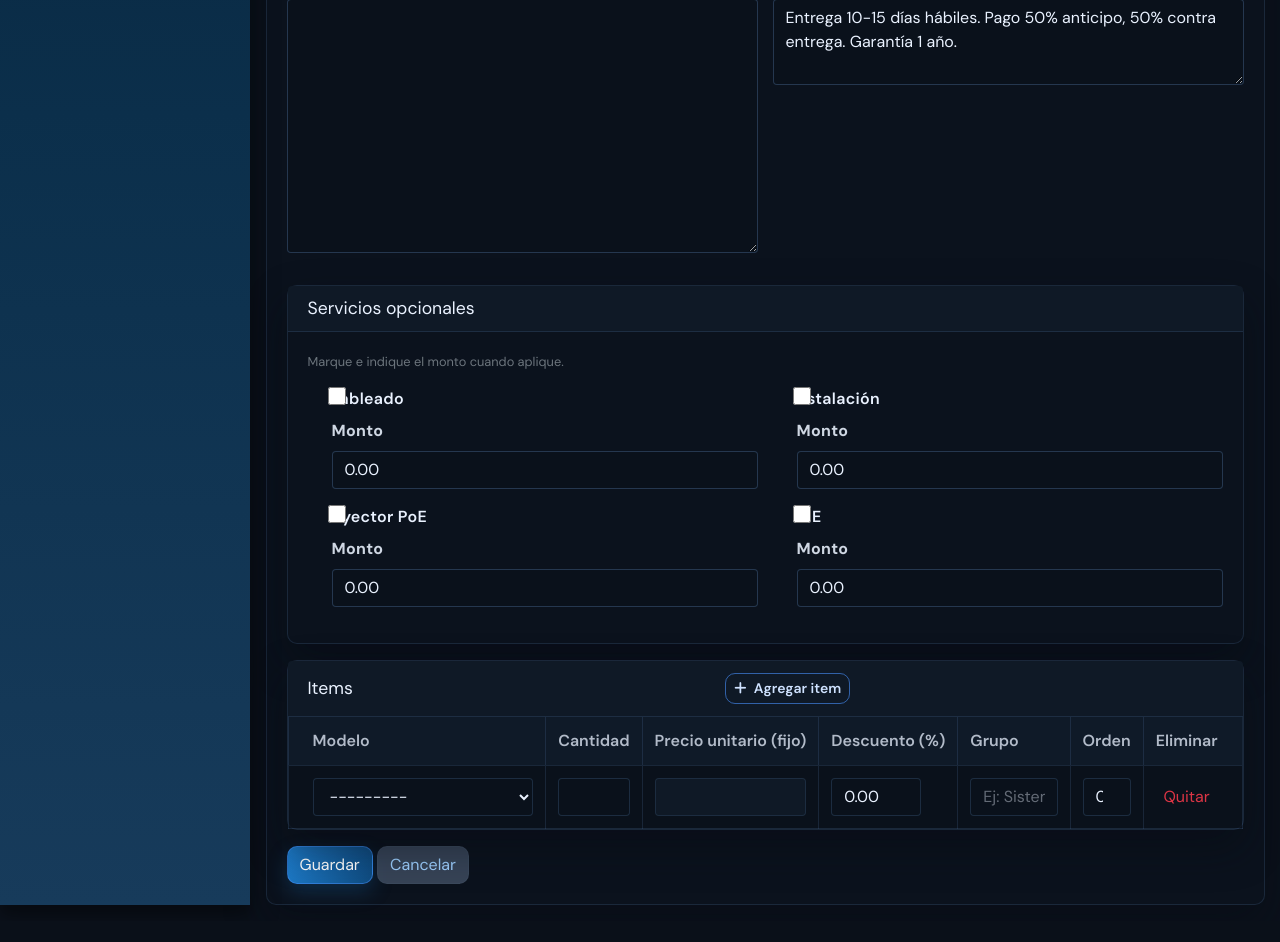
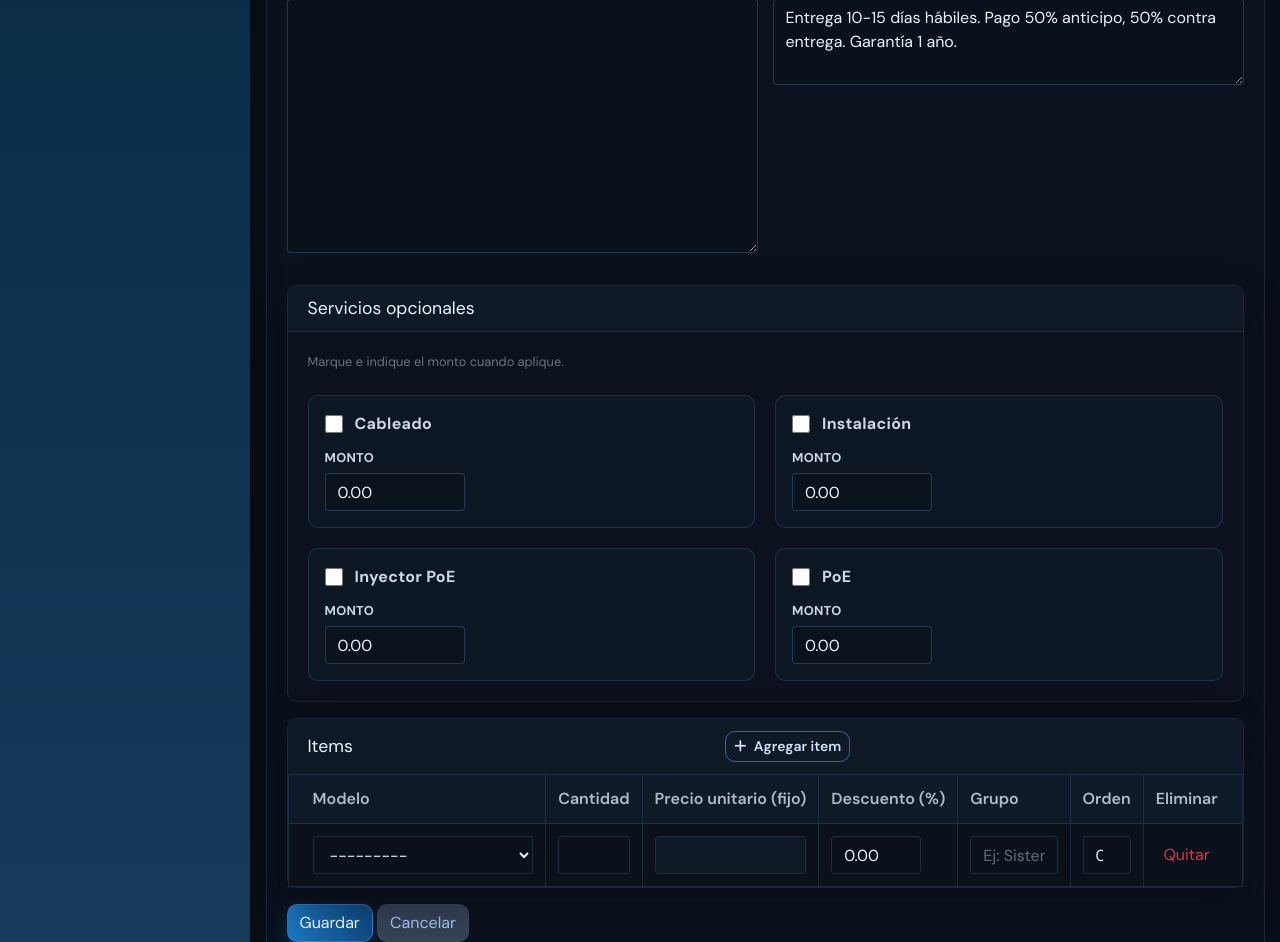
Before and after one commit to Adrian3strada/cotizaciones-backend, a Django app: page /cotizaciones/nueva/ in a window 1280 px wide. Shown: the part 680-1622 px from the top of the page. Before the commit the page ends 1585 px from the top, so only its background shows below. Run offline with Django 5.2, Linux system fonts and the light colour scheme; the visitor is signed in with stand-in values (Sample User, id 1); data that the repository does not hold is empty; parts of the project's set-up code (start-up, migrations or seed data) failed here and were passed over; some libraries are stand-ins or nearby versions.

Commit message:
Roles Aplicados

```diff
--- a/quotes/views.py
+++ b/quotes/views.py
@@ -5,7 +5,6 @@ from django.contrib.auth.mixins import LoginRequiredMixin, PermissionRequiredMix
 from django.db import models, transaction
 from django.db.models import Count, DecimalField, Q, Sum, Value
 from django.db.models.functions import Coalesce, ExtractMonth, ExtractYear
-import csv
 from django.http import HttpResponse
 from django.shortcuts import get_object_or_404, redirect, render
 from django.contrib.staticfiles import finders
@@ -167,10 +166,11 @@ class DashboardView(LoginRequiredMixin, TemplateView):
             diff_pct = round(((float(accepted_total) - float(prev_year_accepted)) / float(prev_year_accepted)) * 100, 1)
             year_vs_prev = {"prev_total": prev_year_accepted, "diff_pct": diff_pct}
 
-        customer_count = customer_queryset.count()
+        total_customers = Customer.objects.count()
+        customers_with_quotes = customer_queryset.count()
         active_customer_rate = 0
-        if Customer.objects.exists():
-            active_customer_rate = round((customer_count / Customer.objects.count()) * 100)
+        if total_customers:
+            active_customer_rate = round((customers_with_quotes / total_customers) * 100)
 
         # Datos para Chart.js
         chart_status_labels = ["Borrador", "Enviadas", "Aceptadas", "Rechazadas", "Expiradas"]
@@ -188,7 +188,8 @@ class DashboardView(LoginRequiredMixin, TemplateView):
 
         context.update(
             {
-                "customer_count": customer_count,
+                "customer_count": total_customers,
+                "customers_with_quotes": customers_with_quotes,
                 "model_count": CameraModel.objects.count(),
                 "quote_count": totals["total_quotes"],
                 "total_amount": totals["total_amount"],
@@ -830,48 +831,32 @@ def _get_report_queryset(request):
 @login_required
 @permission_required("quotes.view_quote", raise_exception=True)
 def report_export(request):
-    """Exporta el reporte filtrado a CSV."""
+    """Exporta el reporte filtrado a Excel con diseño."""
+    from quotes.excel_export import export_report_to_excel
+
     queryset = _get_report_queryset(request)
-    response = HttpResponse(content_type="text/csv; charset=utf-8")
-    response["Content-Disposition"] = 'attachment; filename="reporte_cotizaciones.csv"'
-    response.write("\ufeff")
-    writer = csv.writer(response)
-    writer.writerow(["Número", "Cliente", "Vendedor", "Estatus", "Total", "Moneda", "Vigencia", "Fecha emisión"])
     status_labels = dict(Quote.STATUS_CHOICES)
-    for q in queryset[:2000]:
-        writer.writerow([
-            q.quote_number,
-            q.customer.name,
-            q.sales_user.get_full_name() or q.sales_user.username,
-            status_labels.get(q.status, q.status),
-            q.total,
-            q.currency,
-            q.valid_until,
-            q.issue_date,
-        ])
+    content = export_report_to_excel(queryset, status_labels, max_rows=2000)
+    response = HttpResponse(
+        content,
+        content_type="application/vnd.openxmlformats-officedocument.spreadsheetml.sheet",
+    )
+    response["Content-Disposition"] = 'attachment; filename="reporte_cotizaciones.xlsx"'
     return response
 
 
 @login_required
 @permission_required("quotes.view_quote", raise_exception=True)
 def quote_list_export(request):
-    """Exporta la lista de cotizaciones filtrada a CSV."""
+    """Exporta la lista de cotizaciones filtrada a Excel con diseño."""
+    from quotes.excel_export import export_quotes_to_excel
+
     queryset = _get_quote_list_queryset(request)
-    response = HttpResponse(content_type="text/csv; charset=utf-8")
-    response["Content-Disposition"] = 'attachment; filename="cotizaciones.csv"'
-    response.write("\ufeff")  # BOM para Excel UTF-8
-    writer = csv.writer(response)
-    writer.writerow(["Número", "Cliente", "Vendedor", "Estatus", "Total", "Moneda", "Vigencia", "Fecha emisión"])
     status_labels = dict(Quote.STATUS_CHOICES)
-    for q in queryset[:1000]:  # límite razonable
-        writer.writerow([
-            q.quote_number,
-            q.customer.name,
-            q.sales_user.get_full_name() or q.sales_user.username,
-            status_labels.get(q.status, q.status),
-            q.total,
-            q.currency,
-            q.valid_until,
-            q.issue_date,
-        ])
+    content = export_quotes_to_excel(queryset, status_labels, max_rows=1000)
+    response = HttpResponse(
+        content,
+        content_type="application/vnd.openxmlformats-officedocument.spreadsheetml.sheet",
+    )
+    response["Content-Disposition"] = 'attachment; filename="cotizaciones.xlsx"'
     return response
--- a/requirements.txt
+++ b/requirements.txt
@@ -18,6 +18,7 @@ Pillow==11.1.0
 psycopg[binary]==3.2.3
 pycparser==2.22
 python-dateutil==2.9.0.post0
+openpyxl==3.1.5
 reportlab==4.2.5
 requests==2.32.5
 six==1.16.0
--- a/static/css/custom.css
+++ b/static/css/custom.css
@@ -438,6 +438,78 @@ body {
     flex: 1 1 auto;
     min-width: fit-content;
     overflow: visible;
+}
+
+/* Servicios opcionales – formulario cotización */
+.optional-services-card .card-header {
+    border-bottom-color: rgba(86, 127, 175, 0.2);
+}
+
+.optional-services-grid {
+    display: grid;
+    grid-template-columns: repeat(2, 1fr);
+    gap: 20px;
+}
+
+.optional-service-item {
+    background: rgba(16, 27, 40, 0.6);
+    border: 1px solid rgba(86, 127, 175, 0.25);
+    border-radius: 10px;
+    padding: 16px;
+    display: flex;
+    flex-direction: column;
+    gap: 12px;
+}
+
+.optional-service-header {
+    display: flex;
+    align-items: center;
+}
+
+.optional-service-check {
+    display: flex;
+    align-items: center;
+    gap: 12px;
+    cursor: pointer;
+    margin: 0;
+    font-weight: 500;
+    color: var(--brand-text);
+}
+
+.optional-service-check input[type="checkbox"] {
+    flex-shrink: 0;
+    width: 18px;
+    height: 18px;
+    margin: 0;
+    position: static !important;
+    margin-left: 0 !important;
+    cursor: pointer;
+}
+
+.optional-service-label {
+    flex: 1;
+    overflow: visible;
+}
+
+.optional-service-monto label {
+    display: block;
+    font-size: 0.8rem;
+    font-weight: 600;
+    color: var(--brand-muted);
+    text-transform: uppercase;
+    letter-spacing: 0.5px;
+    margin-bottom: 6px;
+}
+
+.optional-service-monto input {
+    width: 100%;
+    max-width: 140px;
+}
+
+@media (max-width: 768px) {
+    .optional-services-grid {
+        grid-template-columns: 1fr;
+    }
 }
 
 /* Quote form – Items table (bordes acorde al tema oscuro) */
--- a/templates/base.html
+++ b/templates/base.html
@@ -13,7 +13,7 @@
         href="https://fonts.googleapis.com/css2?family=DM+Sans:ital,opsz,wght@0,9..40,300;0,9..40,400;0,9..40,500;0,9..40,600;0,9..40,700;1,9..40,400&display=swap">
     <link rel="stylesheet" href="https://cdn.jsdelivr.net/npm/@fortawesome/fontawesome-free@6.5.2/css/all.min.css">
     <link rel="stylesheet" href="https://cdn.jsdelivr.net/npm/admin-lte@3.2/dist/css/adminlte.min.css">
-    <link rel="stylesheet" href="{% static 'css/custom.css' %}?v=20250324">
+    <link rel="stylesheet" href="{% static 'css/custom.css' %}?v=20250325">
 </head>
 
 <body class="hold-transition sidebar-mini theme-dark">
--- a/templates/dashboard.html
+++ b/templates/dashboard.html
@@ -75,7 +75,7 @@
                         <div class="visual-panel-header">Clientes activos</div>
                         <div class="visual-metric">
                             <span>Clientes con cotización</span>
-                            <strong>{{ customer_count }}</strong>
+                            <strong>{{ customers_with_quotes }}</strong>
                         </div>
                         <div class="chart-container chart-container--donut">
                             <canvas id="chartCustomers" aria-label="Gráfico de clientes activos"></canvas>
--- a/templates/quotes/quote_form.html
+++ b/templates/quotes/quote_form.html
@@ -73,57 +73,63 @@
                 {% endfor %}
             </div>
 
-            <div class="card mt-3">
+            <div class="card mt-3 optional-services-card">
                 <div class="card-header">
                     <h3 class="card-title mb-0">Servicios opcionales</h3>
                 </div>
                 <div class="card-body">
-                    <p class="text-muted small mb-3">Marque e indique el monto cuando aplique.</p>
-                    <div class="row">
-                        <div class="col-12 col-md-6 mb-2 mb-md-0">
-                            <div class="form-check mb-2">
-                                {{ form.cableado }}
-                                <label class="form-check-label" for="{{ form.cableado.id_for_label }}">Cableado</label>
+                    <p class="text-muted small mb-4">Marque e indique el monto cuando aplique.</p>
+                    <div class="optional-services-grid">
+                        <div class="optional-service-item">
+                            <div class="optional-service-header">
+                                <label class="optional-service-check">
+                                    {{ form.cableado }}
+                                    <span class="optional-service-label">Cableado</span>
+                                </label>
                             </div>
-                            <div class="form-group ml-0 ml-md-4">
+                            <div class="optional-service-monto">
                                 <label for="{{ form.cableado_monto.id_for_label }}">Monto</label>
                                 {{ form.cableado_monto }}
-                                {% for error in form.cableado_monto.errors %}<div class="text-danger">{{ error }}</div>{% endfor %}
+                                {% for error in form.cableado_monto.errors %}<div class="text-danger small">{{ error }}</div>{% endfor %}
                             </div>
                         </div>
-                        <div class="col-12 col-md-6 mb-2 mb-md-0">
-                            <div class="form-check mb-2">
-                                {{ form.instalacion }}
-                                <label class="form-check-label" for="{{ form.instalacion.id_for_label }}">Instalación</label>
+                        <div class="optional-service-item">
+                            <div class="optional-service-header">
+                                <label class="optional-service-check">
+                                    {{ form.instalacion }}
+                                    <span class="optional-service-label">Instalación</span>
+                                </label>
                             </div>
-                            <div class="form-group ml-0 ml-md-4">
+                            <div class="optional-service-monto">
                                 <label for="{{ form.instalacion_monto.id_for_label }}">Monto</label>
                                 {{ form.instalacion_monto }}
-                                {% for error in form.instalacion_monto.errors %}<div class="text-danger">{{ error }}</div>{% endfor %}
+                                {% for error in form.instalacion_monto.errors %}<div class="text-danger small">{{ error }}</div>{% endfor %}
                             </div>
                         </div>
-                    </div>
-                    <div class="row">
-                        <div class="col-12 col-md-6 mb-2 mb-md-0">
-                            <div class="form-check mb-2">
-                                {{ form.inyector_poe }}
-                                <label class="form-check-label" for="{{ form.inyector_poe.id_for_label }}">Inyector PoE</label>
+                        <div class="optional-service-item">
+                            <div class="optional-service-header">
+                                <label class="optional-service-check">
+                                    {{ form.inyector_poe }}
+                                    <span class="optional-service-label">Inyector PoE</span>
+                                </label>
                             </div>
-                            <div class="form-group ml-0 ml-md-4">
+                            <div class="optional-service-monto">
                                 <label for="{{ form.inyector_poe_monto.id_for_label }}">Monto</label>
                                 {{ form.inyector_poe_monto }}
-                                {% for error in form.inyector_poe_monto.errors %}<div class="text-danger">{{ error }}</div>{% endfor %}
+                                {% for error in form.inyector_poe_monto.errors %}<div class="text-danger small">{{ error }}</div>{% endfor %}
                             </div>
                         </div>
-                        <div class="col-12 col-md-6 mb-2 mb-md-0">
-                            <div class="form-check mb-2">
-                                {{ form.poe }}
-                                <label class="form-check-label" for="{{ form.poe.id_for_label }}">PoE</label>
+                        <div class="optional-service-item">
+                            <div class="optional-service-header">
+                                <label class="optional-service-check">
+                                    {{ form.poe }}
+                                    <span class="optional-service-label">PoE</span>
+                                </label>
                             </div>
-                            <div class="form-group ml-0 ml-md-4">
+                            <div class="optional-service-monto">
                                 <label for="{{ form.poe_monto.id_for_label }}">Monto</label>
                                 {{ form.poe_monto }}
-                                {% for error in form.poe_monto.errors %}<div class="text-danger">{{ error }}</div>{% endfor %}
+                                {% for error in form.poe_monto.errors %}<div class="text-danger small">{{ error }}</div>{% endfor %}
                             </div>
                         </div>
                     </div>
--- a/templates/quotes/quote_list.html
+++ b/templates/quotes/quote_list.html
@@ -86,7 +86,7 @@
             <div class="mt-3 d-flex flex-wrap align-items-center filter-action-btns">
                 <button type="submit" class="btn btn-primary">Filtrar</button>
                 <a class="btn btn-secondary" href="{% url 'quotes:list' %}">Limpiar</a>
-                <a class="btn btn-outline-success" href="{% url 'quotes:list_export' %}?{{ request.GET.urlencode }}" data-no-loading><i class="fas fa-file-csv mr-1"></i> Exportar CSV</a>
+                <a class="btn btn-outline-success" href="{% url 'quotes:list_export' %}?{{ request.GET.urlencode }}" data-no-loading><i class="fas fa-file-excel mr-1"></i> Exportar Excel</a>
             </div>
         </form>
     </div>
--- a/templates/quotes/report.html
+++ b/templates/quotes/report.html
@@ -56,7 +56,7 @@
             <div class="mt-3 d-flex flex-wrap align-items-center filter-action-btns">
                 <button type="submit" class="btn btn-primary">Filtrar</button>
                 <a class="btn btn-secondary" href="{% url 'quotes:report' %}">Limpiar</a>
-                <a class="btn btn-outline-success" href="{% url 'quotes:report_export' %}?{{ request.GET.urlencode }}" data-no-loading><i class="fas fa-file-csv mr-1"></i> Exportar CSV</a>
+                <a class="btn btn-outline-success" href="{% url 'quotes:report_export' %}?{{ request.GET.urlencode }}" data-no-loading><i class="fas fa-file-excel mr-1"></i> Exportar Excel</a>
             </div>
         </form>
     </div>
```
Also changed, not shown: quotes/excel_export.py (added, +77 -0 lines), quotes/tests.py (+12 -6 lines).
